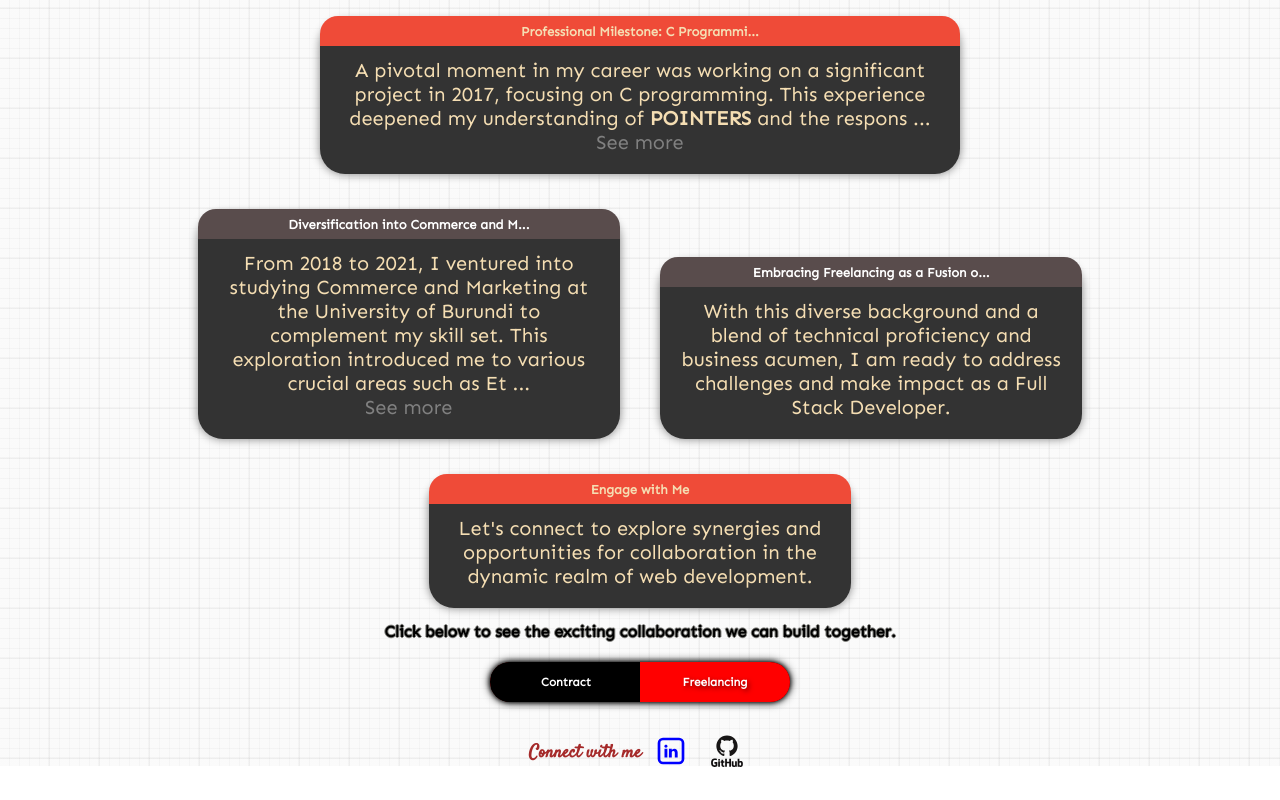
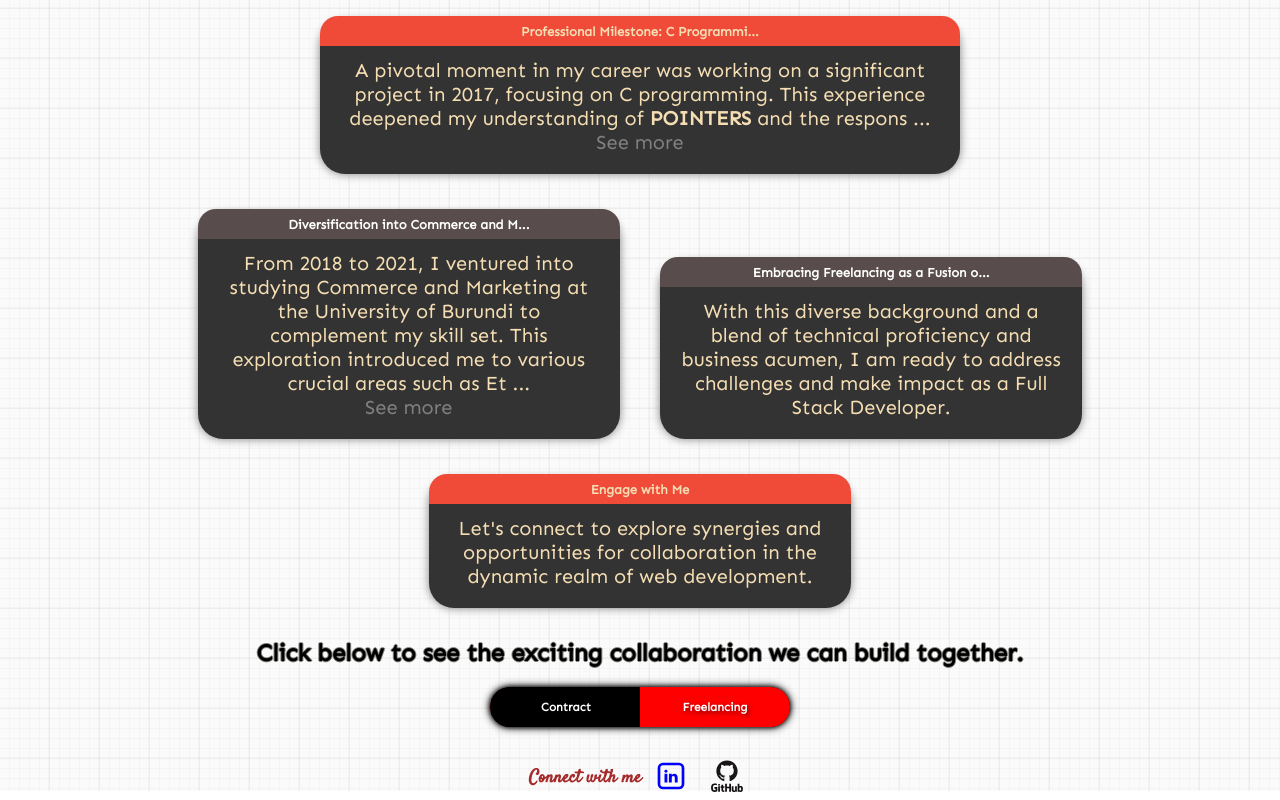
Before and after one commit to JovinMtl/persona-nuxt, a Nuxt app: page / in a window 1280 px wide. Shown: the part 1391-2191 px from the top of the page. Before the commit the page ends 2166 px from the top, so only its background shows below. Built offline with nearby package versions, Linux system fonts and the light colour scheme.

Commit message:
changing the tag for offer to be h2 instead of h4

```diff
--- a/views/my-offer.vue
+++ b/views/my-offer.vue
@@ -1,16 +1,14 @@
 <template>
     <div class="offerContainer">
-        <h4 class="offerTitle">
+        <h2 class="offerTitle">
             Click below to see the exciting collaboration we can build together.
-        </h4>
+        </h2>
         <div class="button-container">
             <div class="button">
                 <router-link @click="TurnA"
                     to="/" style="color: white;">
                     <div class="mtl1 mtl">
                         <div style="font-size: 0.74rem; text-align: center; margin: auto">
-                            <!-- <span style="margin-left: .6rem;">&nbsp;</span> -->
-                            <!-- <span style="text-align: center;">FullStack Developer</span> -->
                             <span>Contract</span>
                         </div>
                     </div>
@@ -76,11 +74,13 @@ export default defineComponent ({
     text-align: center;
     width: 90vw;
     border-radius: 25px;
+    margin-top: 1rem;
     /* transition-duration: 900ms; */
 }
 .offerTitle{
     --prefered-color: rgb(131, 131, 127);
     font-weight: bold; margin-top: 35px;
+    font-family: Sen;
     text-shadow: 0 1px var(--prefered-color),
      0 -1px var(--prefered-color),
      -1px 0 var(--prefered-color),
@@ -94,6 +94,7 @@ export default defineComponent ({
     height: 40px;
     background-color: red;
     border-radius: 50px;
+    /* margin-top: -1rem; */
 }
 .button{
     font-size: 16px;
```
